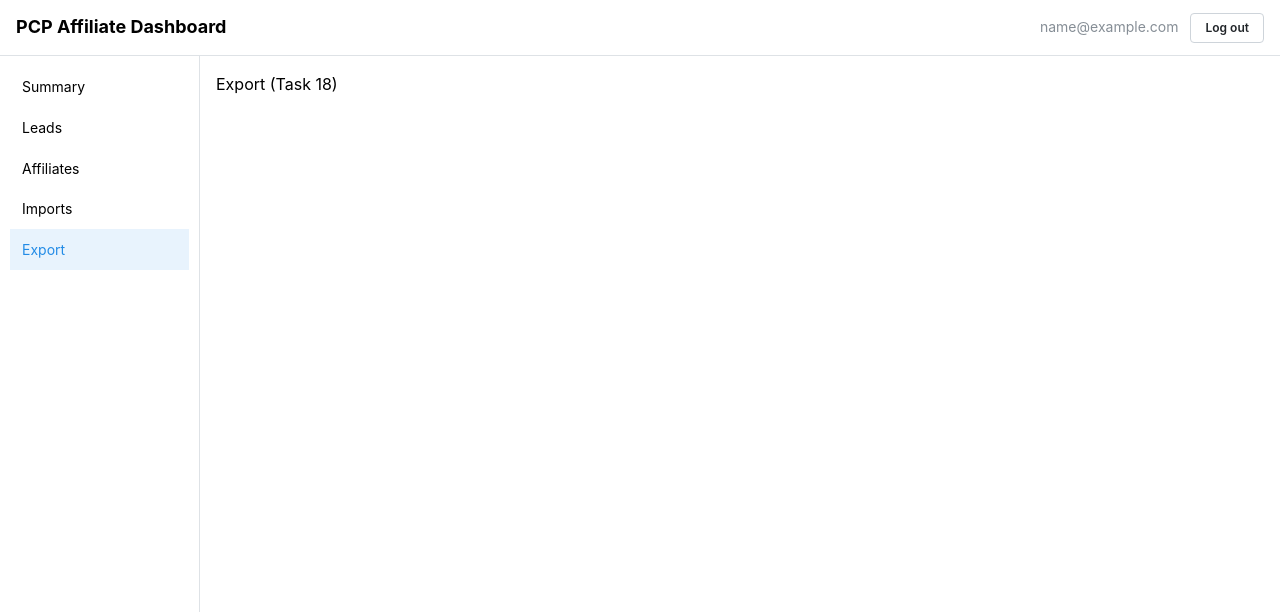
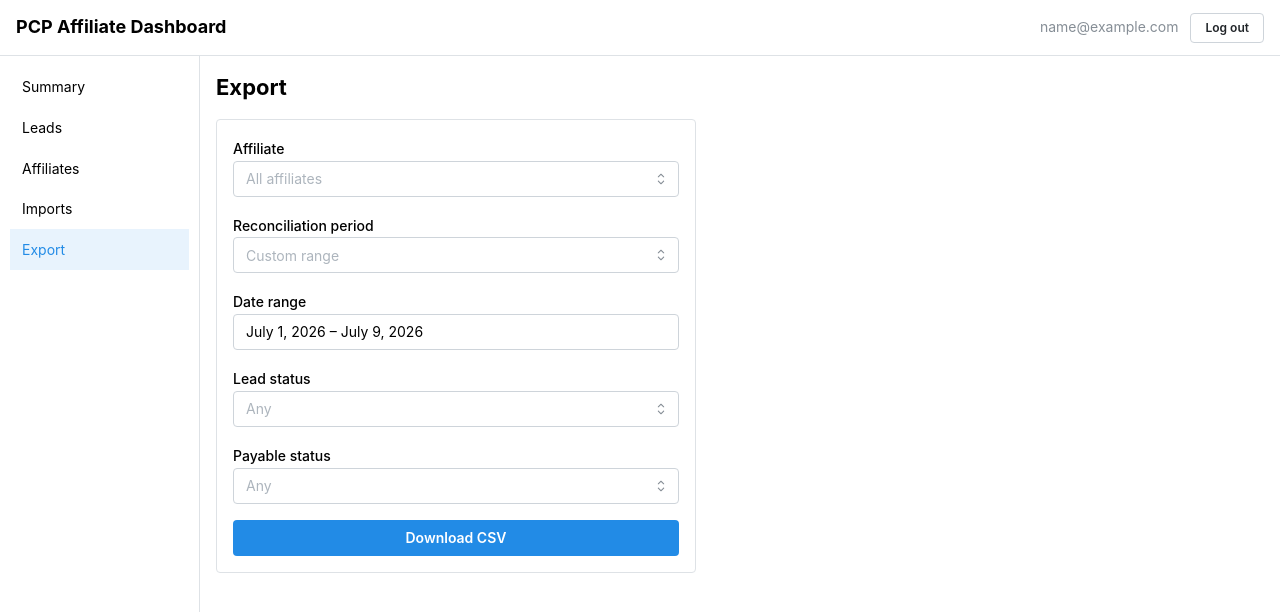
Before and after one commit to adityapachauri0/dashboard, a React (Vite) app in the folder frontend/: page /export in a window 1280 px wide. Shown: the top 612 px of the page. Built offline with nearby package versions, Linux system fonts and the light colour scheme; no server answers; sample sign-in values are in the browser's storage.

Commit message:
feat: export page with reconciliation period presets

```diff
--- a/frontend/src/App.jsx
+++ b/frontend/src/App.jsx
@@ -6,6 +6,7 @@ import Summary from './pages/Summary';
 import Leads from './pages/Leads';
 import Affiliates from './pages/Affiliates';
 import Imports from './pages/Imports';
+import ExportPage from './pages/ExportPage';
 
 function Shell({ children }) {
   const user = getUser();
@@ -52,7 +53,7 @@ export default function App() {
         <Route path="/leads" element={<RequireAuth><Leads /></RequireAuth>} />
         <Route path="/affiliates" element={<RequireAuth><Affiliates /></RequireAuth>} />
         <Route path="/imports" element={<RequireAuth><Imports /></RequireAuth>} />
-        <Route path="/export" element={<RequireAuth><div>Export (Task 18)</div></RequireAuth>} />
+        <Route path="/export" element={<RequireAuth><ExportPage /></RequireAuth>} />
         <Route path="*" element={<Navigate to="/" replace />} />
       </Routes>
     </BrowserRouter>
--- /dev/null
+++ b/frontend/src/pages/ExportPage.jsx
@@ -0,0 +1,69 @@
+import { useEffect, useState } from 'react';
+import { Alert, Button, Card, Select, Stack, Title } from '@mantine/core';
+import { DatePickerInput } from '@mantine/dates';
+import dayjs from 'dayjs';
+import { api, download, getUser } from '../api';
+
+const opts = (arr) => arr.map((v) => ({ value: v, label: v.replaceAll('_', ' ') }));
+
+export default function ExportPage() {
+  const user = getUser();
+  const [affiliates, setAffiliates] = useState([]);
+  const [affiliateId, setAffiliateId] = useState(null);
+  const [range, setRange] = useState([dayjs().startOf('month').toDate(), new Date()]);
+  const [initialStatus, setInitialStatus] = useState(null);
+  const [payableStatus, setPayableStatus] = useState(null);
+  const [period, setPeriod] = useState(null);
+  const [error, setError] = useState(null);
+  const [busy, setBusy] = useState(false);
+
+  useEffect(() => {
+    if (user.role === 'admin') api('/affiliates').then(setAffiliates).catch(() => {});
+  }, [user.role]);
+
+  function setPresetPeriod(p) {
+    setPeriod(p);
+    if (p === 'this_week') setRange([dayjs().startOf('week').toDate(), new Date()]);
+    if (p === 'last_week') setRange([dayjs().subtract(1, 'week').startOf('week').toDate(), dayjs().subtract(1, 'week').endOf('week').toDate()]);
+    if (p === 'this_month') setRange([dayjs().startOf('month').toDate(), new Date()]);
+    if (p === 'last_month') setRange([dayjs().subtract(1, 'month').startOf('month').toDate(), dayjs().subtract(1, 'month').endOf('month').toDate()]);
+  }
+
+  async function doExport() {
+    setBusy(true); setError(null);
+    try {
+      const params = new URLSearchParams();
+      if (affiliateId) params.set('affiliate_id', affiliateId);
+      if (range[0]) params.set('from', dayjs(range[0]).format('YYYY-MM-DD'));
+      if (range[1]) params.set('to', dayjs(range[1]).format('YYYY-MM-DD'));
+      if (initialStatus) params.set('initial_status', initialStatus);
+      if (payableStatus) params.set('payable_status', payableStatus);
+      await download(`/dashboard/export.csv?${params}`, `leads-export-${dayjs().format('YYYY-MM-DD')}.csv`);
+    } catch (e) { setError(e.message); } finally { setBusy(false); }
+  }
+
+  return (
+    <>
+      <Title order={3} mb="md">Export</Title>
+      {error && <Alert color="red" mb="md">{error}</Alert>}
+      <Card withBorder maw={480}>
+        <Stack>
+          {user.role === 'admin' && (
+            <Select label="Affiliate" placeholder="All affiliates" clearable value={affiliateId}
+              data={affiliates.map((a) => ({ value: a._id, label: a.name }))} onChange={setAffiliateId} />
+          )}
+          <Select label="Reconciliation period" placeholder="Custom range" clearable value={period}
+            data={[
+              { value: 'this_week', label: 'This week' }, { value: 'last_week', label: 'Last week' },
+              { value: 'this_month', label: 'This month' }, { value: 'last_month', label: 'Last month' },
+            ]}
+            onChange={setPresetPeriod} />
+          <DatePickerInput type="range" label="Date range" value={range} onChange={(v) => { setPeriod(null); setRange(v); }} />
+          <Select label="Lead status" placeholder="Any" clearable data={opts(['pending', 'accepted', 'rejected'])} value={initialStatus} onChange={setInitialStatus} />
+          <Select label="Payable status" placeholder="Any" clearable data={opts(['not_payable', 'payable', 'partial_pending_confirmation', 'payable_full', 'replaced'])} value={payableStatus} onChange={setPayableStatus} />
+          <Button onClick={doExport} loading={busy}>Download CSV</Button>
+        </Stack>
+      </Card>
+    </>
+  );
+}
```
